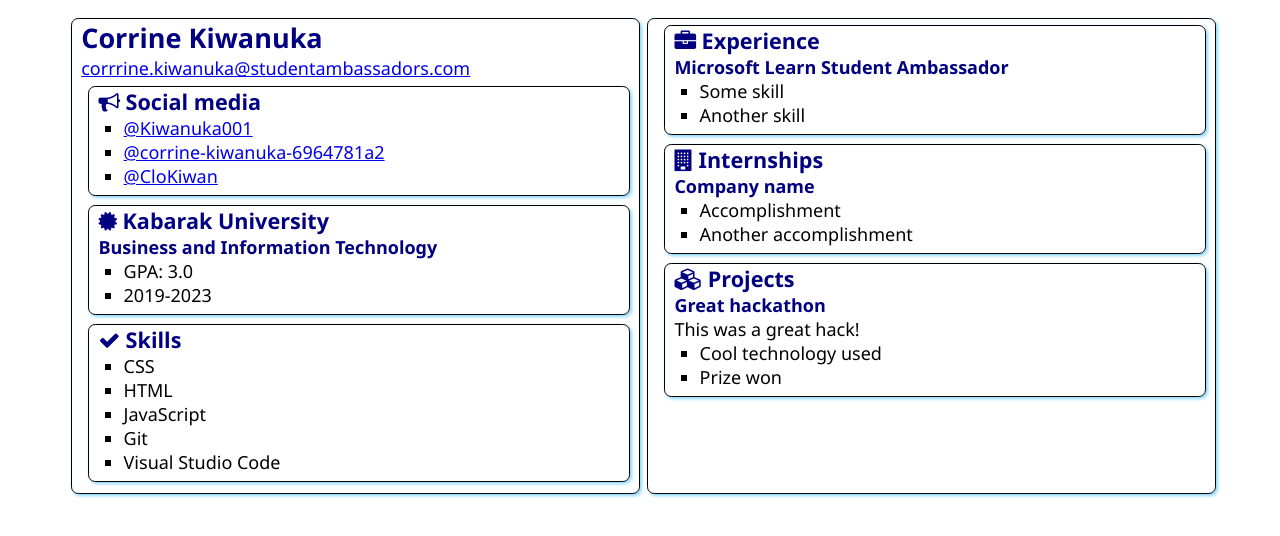
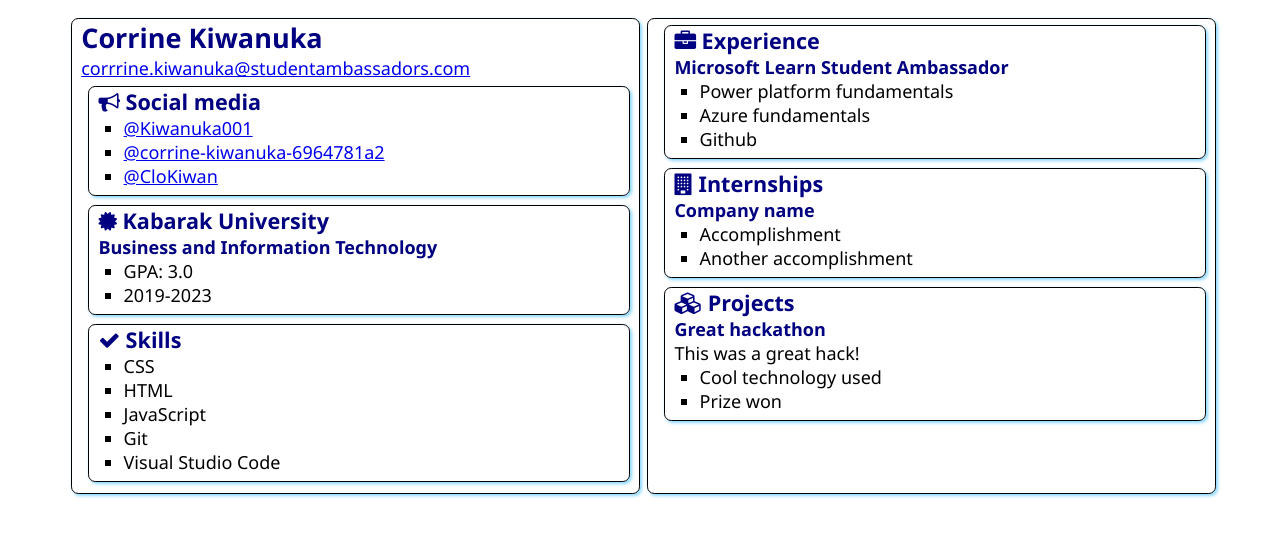
Before and after one commit to Kiwanuka001/SATechnicalOnboarding, a plain HTML site: page src/index.html in a window 1280 px wide. Drawn offline with Linux system fonts and the light colour scheme.

Commit message:
Skills
Added skils

```diff
--- a/src/index.html
+++ b/src/index.html
@@ -63,8 +63,9 @@
                 </h2>
                 <h3>Microsoft Learn Student Ambassador</h3>
                 <ul>
-                    <li>Some skill</li>
-                    <li>Another skill</li>
+                    <li>Power platform fundamentals</li>
+                    <li>Azure fundamentals</li>
+                    <li>Github</li>
                 </ul>
             </section>
             <section class="box">
```
